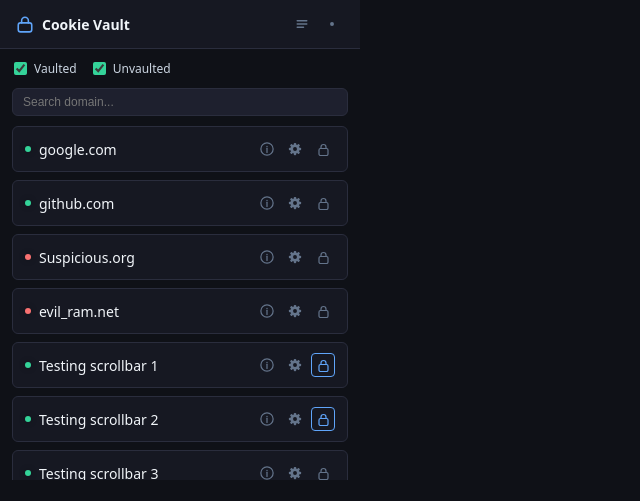
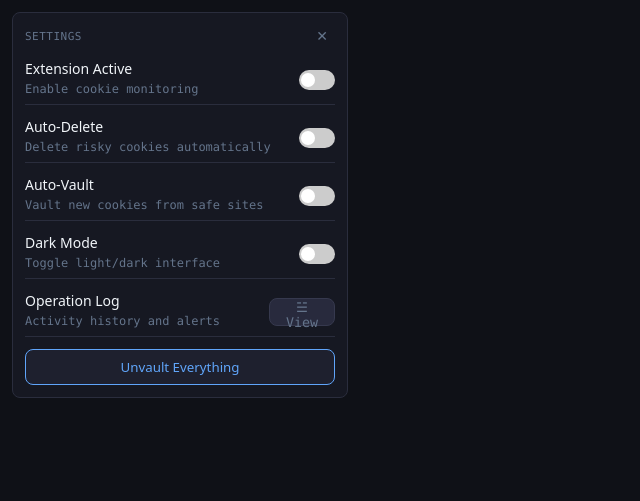
Before and after one commit to ThomasSpeer252/Cookie-Vault, a website built with Vite: page src/popup/index.html in a window 1280 px wide. Both pictures are taken after a click on the button 332 px from the left and 24 px from the top of the page. Shown: the whole page, without its empty margins (0-640 px from the left). Built offline with nearby package versions, Linux system fonts and the light colour scheme.

Commit message:
main settings skeleton done

```diff
--- a/src/popup/main.ts
+++ b/src/popup/main.ts
@@ -1,6 +1,7 @@
 import './style.scss';
 import { renderSiteInfo } from './site_info';
 import { renderSiteDetails } from './site_settings';
+import { renderSettings } from './main_settings';
 
 interface SiteInfo {
     name: string;
@@ -166,10 +167,12 @@ function bindHomeEventListeners() {
     const searchInput = document.getElementById('site-search');
     const vaultCheck = document.getElementById('filter-vaulted');
     const unvaultCheck = document.getElementById('filter-unvaulted');
+    const settingsBtn = document.getElementById('settings-btn');
 
     searchInput?.addEventListener('input', () => renderSiteList());
     vaultCheck?.addEventListener('change', () => renderSiteList());
     unvaultCheck?.addEventListener('change', () => renderSiteList());
+    settingsBtn?.addEventListener('click', () => renderSettings(restoreHomeView));
 }
 
 // Search Bar
--- /dev/null
+++ b/src/popup/main_settings.ts
@@ -0,0 +1,102 @@
+// Main panel: General settings
+export interface Settings {
+    // TODO: replace with actual app-level settings fields
+    // Extension Active
+    // Auto-Delete
+    // Auto-Vault
+    // Dark Mode
+    // Operation Log
+    // Unvault Everything
+
+}
+
+// TODO: needs chrome.storage read for persistence/allowing user to save settings
+function getSettings(): Settings {
+    // placeholder defaults
+}
+
+// TODO: needs chrome.storage write
+function saveSettings(settings: Settings) {
+}
+
+export function renderSettings(onBack: () => void) {
+    const appContainer = document.getElementById('app');
+    if (!appContainer) return;
+
+    const settings = getSettings();
+
+    appContainer.innerHTML = `
+    <div class="site-details-view settings-view">
+      <section class="detail-card settings-card">
+        <header class="card-header">
+          <div class="header-title">
+            <span class="mono-label">SETTINGS</span>
+          </div>
+          <button id="close-settings-btn" class="icon-btn close-btn" title="Close">✕</button>
+        </header>
+
+        <div class="settings-grid info-grid">
+          <div class="settings-row">
+            <div class="settings-info">
+                <span class="settings-label">Extension Active</span>
+                <span class="settings-minor">Enable cookie monitoring</span>
+            </div>
+            <label class="switch">
+              <input type="checkbox">
+              <span class="slider round"></span>
+            </label>
+          </div>
+
+          <div class="settings-row">
+            <div class="settings-info">
+                <span class="settings-label">Auto-Delete</span>
+                <span class="settings-minor">Delete risky cookies automatically</span>
+            </div>
+            <label class="switch">
+              <input type="checkbox">
+              <span class="slider round"></span>
+            </label>
+          </div>
+
+          <div class="settings-row">
+            <div class="settings-info">
+                <span class="settings-label">Auto-Vault</span>
+                <span class="settings-minor">Vault new cookies from safe sites</span>
+            </div>
+            <label class="switch">
+              <input type="checkbox">
+              <span class="slider round"></span>
+            </label>
+          </div>
+
+          <div class="settings-row">
+            <div class="settings-info">
+                <span class="settings-label">Dark Mode</span>
+                <span class="settings-minor">Toggle light/dark interface</span>
+            </div>
+            <label class="switch">
+              <input type="checkbox">
+              <span class="slider round"></span>
+            </label>
+          </div>
+
+          <div class="settings-row">
+            <div class="settings-info">
+                <span class="settings-label">Operation Log</span>
+                <span class="settings-minor">Activity history and alerts</span>
+            </div>
+            <button class="settings-view-btn">☱ View</button>
+          </div>
+
+          <button class="unvault-all-btn">Unvault Everything </button>
+
+        </div>
+      </section>
+    </div>
+  `;
+
+    document.getElementById('close-settings-btn')?.addEventListener('click', onBack);
+
+    // TODO: bind listeners for individual controls here,
+    // each one updating `settings` and calling saveSettings(settings)
+}
--- a/src/popup/style.scss
+++ b/src/popup/style.scss
@@ -4,6 +4,7 @@
   --surface-1: #161822;
   --surface-2: #1e202e;
   --surface-3: #282a3d;
+  --surface-4: #363746;
   --border-1: #2a2d3d;
   --border-2: #36394e;
 
@@ -128,6 +129,56 @@ body {
       color: var(--accent-blue);
     }
   }
+}
+
+.switch {
+  position: relative;
+  width: 36px;
+  height: 20px;
+}
+
+.switch input {
+  opacity: 0;
+  width: 0;
+  height: 0;
+}
+
+.slider {
+  position: absolute;
+  cursor: pointer;
+  top: 0;
+  left: 0;
+  right: 0;
+  bottom: 0;
+  background-color: #ccc;
+  transition: .4s;
+
+  &:before {
+    position: absolute;
+    content: "";
+    height: 14px;
+    width: 14px;
+    left: 2px;
+    bottom: 3px;
+    background-color: white;
+    transition: .4s;
+  }
+}
+
+input:checked + .slider {
+  background-color: #34d399;
+}
+
+input:checked + .slider:before {
+  transform: translateX(18px);
+}
+
+.slider.round {
+  border-radius: 34px;
+}
+
+.slider.round:before {
+  border-radius: 50%;
 }
 
 .search-bar {
@@ -528,3 +579,84 @@ body {
       }
     }
   }
+
+// Settings Grid
+.settings-grid {
+  display: flex;
+  flex-direction: column;
+  gap: 12px;
+
+  .settings-row {
+    display: flex;
+    flex-direction: row;
+    border-bottom: 1px solid var(--border-1);
+    justify-content: space-between;
+    align-items: center;
+    padding-bottom: 4px;
+
+    .settings-info {
+      display: flex;
+      flex-direction: column;
+      justify-content: space-between;
+      font-size: 14px;
+      padding-bottom: 4px;
+      gap: 4px;
+
+      .settings-label {
+        font-family: var(--font-sans);
+      }
+
+      .settings-minor {
+        font-size: 12px;
+        color: var(--text-muted);
+      }
+    }
+
+    .settings-view-btn {
+      display: block;
+      background-color: var(--surface-3);
+      font-family: var(--font-mono);
+      color: var(--text-muted);
+      border-width: 1px;
+      border-style: solid;
+      border-color: var(--border-2);
+      border-radius: 8px;
+      height: 28px;
+      width: 66px;
+      cursor: pointer;
+      transition-duration: .1s;
+
+      &:hover {
+        background-color: var(--surface-4);
+      }
+
+      &:active {
+        background-color: var(--surface-3);
+      }
+    }
+  }
+}
+
+.unvault-all-btn {
+  display: flex;
+  background-color: var(--surface-2);
+  justify-content: center;
+  align-items: center;
+  font-family: var(--font-sans);
+  color: var(--accent-blue);
+  border-width: 1px;
+  border-style: solid;
+  border-color: var(--accent-blue);
+  border-radius: 8px;
+  height: 36px;
+  cursor: pointer;
+  transition-duration: .1s;
+
+  &:hover {
+        background-color: var(--surface-4);
+      }
+
+  &:active {
+    background-color: var(--surface-3);
+  }
+}
```
